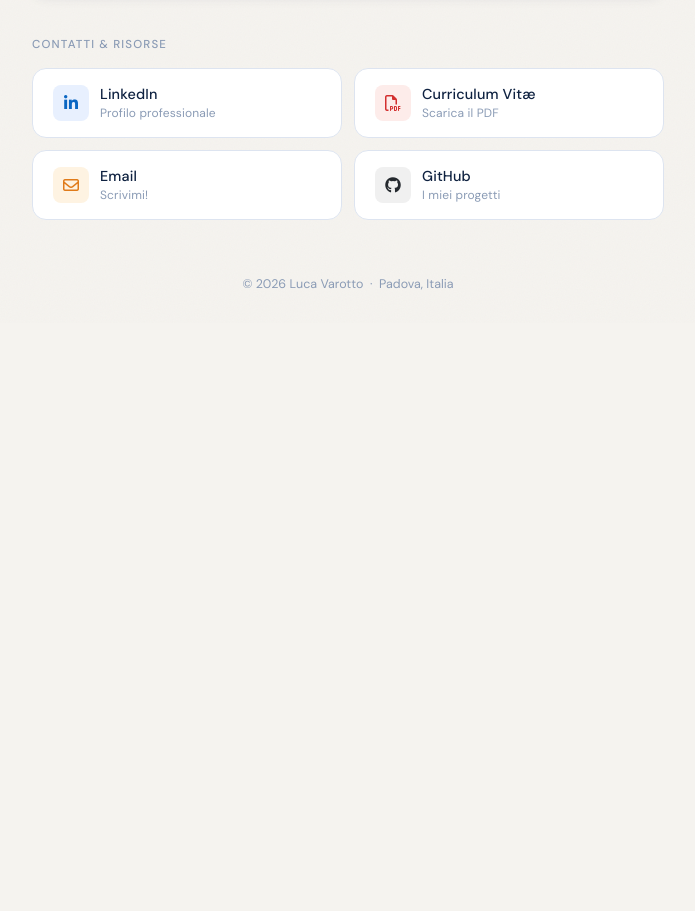
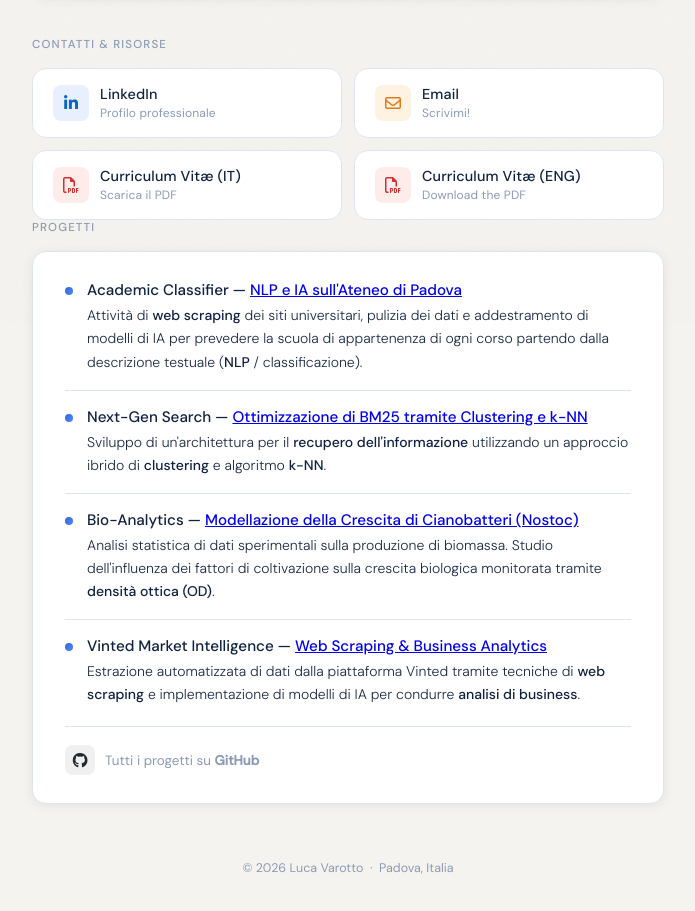
Before and after one commit to lucavarotto/lucavarotto.github.io, a plain HTML site: page index.html in a window 1280 px wide. Shown: the part 477-1388 px from the top of the page, without its empty margins (292-987 px from the left). Before the commit the page ends 849 px from the top, so only its background shows below. Drawn offline with nearby package versions, Linux system fonts and the light colour scheme.

Commit message:
new_version

```diff
--- a/index.html
+++ b/index.html
@@ -141,6 +141,127 @@
       color: var(--navy);
     }
 
+    /* ── PROJECTS SECTION ── */
+    .projects-label {
+      font-size: .72rem;
+      font-weight: 500;
+      letter-spacing: .1em;
+      text-transform: uppercase;
+      color: var(--muted);
+      margin-bottom: 16px;
+      opacity: 0;
+      animation: fadeUp .7s .32s ease forwards;
+    }
+
+    .projects-card {
+      background: var(--card-bg);
+      border: 1px solid var(--border);
+      border-radius: var(--radius);
+      padding: 28px 32px;
+      box-shadow: var(--shadow-sm);
+      margin-bottom: 40px;
+      opacity: 0;
+      animation: fadeUp .7s .36s ease forwards;
+    }
+
+    .projects-list {
+      list-style: none;
+      padding: 0;
+      margin: 0;
+    }
+
+    .projects-list li {
+      padding: 16px 0;
+      border-bottom: 1px solid var(--border);
+      display: flex;
+      gap: 14px;
+      align-items: flex-start;
+    }
+
+    .projects-list li:last-of-type {
+      border-bottom: none;
+      padding-bottom: 0;
+    }
+
+    .projects-list li:first-of-type {
+      padding-top: 0;
+    }
+
+    .project-dot {
+      width: 8px;
+      height: 8px;
+      border-radius: 50%;
+      background: linear-gradient(135deg, var(--accent), var(--accent-lt));
+      flex-shrink: 0;
+      margin-top: 7px;
+    }
+
+    .project-body {
+      flex: 1;
+    }
+
+    .project-title {
+      font-size: .95rem;
+      font-weight: 500;
+      color: var(--navy);
+      margin-bottom: 4px;
+    }
+
+    .project-title em {
+      font-style: normal;
+      color: var(--accent);
+    }
+
+    .project-desc {
+      font-size: .875rem;
+      line-height: 1.65;
+      color: var(--text);
+      font-weight: 300;
+    }
+
+    .project-desc strong {
+      font-weight: 500;
+      color: var(--navy);
+    }
+
+    /* GitHub link inside projects card */
+    .github-inline {
+      display: flex;
+      align-items: center;
+      gap: 10px;
+      margin-top: 20px;
+      padding-top: 18px;
+      border-top: 1px solid var(--border);
+      text-decoration: none;
+      color: var(--muted);
+      font-size: .84rem;
+      font-weight: 400;
+      transition: color .18s ease;
+    }
+
+    .github-inline:hover {
+      color: var(--navy);
+    }
+
+    .github-inline .github-icon {
+      width: 30px;
+      height: 30px;
+      border-radius: 8px;
+      background: #f0f0f0;
+      display: flex;
+      align-items: center;
+      justify-content: center;
+      font-size: .95rem;
+      color: #24292e;
+      flex-shrink: 0;
+      transition: background .18s ease, color .18s ease;
+    }
+
+    .github-inline:hover .github-icon {
+      background: #24292e;
+      color: #fff;
+    }
+
     /* ── CTA GRID ── */
     .cta-label {
       font-size: .72rem;
@@ -150,7 +271,7 @@
       color: var(--muted);
       margin-bottom: 16px;
       opacity: 0;
-      animation: fadeUp .7s .35s ease forwards;
+      animation: fadeUp .7s .42s ease forwards;
     }
 
     .cta-grid {
@@ -158,7 +279,7 @@
       grid-template-columns: 1fr 1fr;
       gap: 12px;
       opacity: 0;
-      animation: fadeUp .7s .4s ease forwards;
+      animation: fadeUp .7s .46s ease forwards;
     }
 
     .btn {
@@ -242,15 +363,6 @@
     .btn-email:hover { border-color: #e07b1a; }
     .btn-email:hover .icon { background: #e07b1a; color: #fff; }
 
-    /* GitHub */
-    .btn-github {
-      background: var(--white);
-      border-color: var(--border);
-    }
-    .btn-github .icon { background: #f0f0f0; color: #24292e; }
-    .btn-github:hover { border-color: #24292e; }
-    .btn-github:hover .icon { background: #24292e; color: #fff; }
-
     /* ── FOOTER ── */
     footer {
       margin-top: 56px;
@@ -258,7 +370,7 @@
       font-size: .78rem;
       color: var(--muted);
       opacity: 0;
-      animation: fadeUp .7s .55s ease forwards;
+      animation: fadeUp .7s .6s ease forwards;
     }
 
     /* ── ANIMATIONS ── */
@@ -272,7 +384,8 @@
       .cta-grid {
         grid-template-columns: 1fr;
       }
-      .bio-card {
+      .bio-card,
+      .projects-card {
         padding: 22px 20px;
       }
       .page {
@@ -291,6 +404,7 @@
 
     <div class="rule"></div>
 
+    <!-- ── BIO ── -->
     <section class="bio-card" aria-label="Biografia">
       <p class="bio-label">Chi sono</p>
       <div class="bio-text">
@@ -305,6 +419,7 @@
       </div>
     </section>
 
+    <!-- ── CONTATTI & RISORSE ── -->
     <p class="cta-label">Contatti &amp; Risorse</p>
 
     <div class="cta-grid">
@@ -320,18 +435,6 @@
         </span>
       </a>
 
-      <a class="btn btn-cv"
-         href="./assets/VarottoLucaCV.pdf"
-         download
-         aria-label="Scarica il CV di Luca Varotto"
-         target="_blank">
-        <span class="icon"><i class="fa-regular fa-file-pdf"></i></span>
-        <span class="btn-info">
-          <span class="btn-title">Curriculum Vitæ</span>
-          <span class="btn-desc">Scarica il PDF</span>
-        </span>
-      </a>
-
       <a class="btn btn-email"
          href="mailto:lc.varotto@gmail.com"
          aria-label="Invia email a Luca Varotto">
@@ -342,18 +445,95 @@
         </span>
       </a>
 
-      <a class="btn btn-github"
-         href="https://github.com/lucavarotto"
-         target="_blank" rel="noopener noreferrer"
-         aria-label="Profilo GitHub di Luca Varotto">
-        <span class="icon"><i class="fa-brands fa-github"></i></span>
+      <a class="btn btn-cv"
+         href="./assets/VarottoLuca_CV-it.pdf"
+         download
+         aria-label="Scarica il mio CV"
+         target="_blank">
+        <span class="icon"><i class="fa-regular fa-file-pdf"></i></span>
         <span class="btn-info">
-          <span class="btn-title">GitHub</span>
-          <span class="btn-desc">I miei progetti</span>
+          <span class="btn-title">Curriculum Vitæ (IT)</span>
+          <span class="btn-desc">Scarica il PDF</span>
+        </span>
+      </a>
+
+      <a class="btn btn-cv"
+         href="./assets/VarottoLuca_CV-eng.pdf"
+         download
+         aria-label="Download my CV"
+         target="_blank">
+        <span class="icon"><i class="fa-regular fa-file-pdf"></i></span>
+        <span class="btn-info">
+          <span class="btn-title">Curriculum Vitæ (ENG)</span>
+          <span class="btn-desc">Download the PDF</span>
         </span>
       </a>
 
     </div>
+
+    <!-- ── PROGETTI ── -->
+    <p class="projects-label">Progetti</p>
+
+    <section class="projects-card" aria-label="Progetti">
+      <ul class="projects-list">
+
+        <li>
+          <span class="project-dot"></span>
+          <div class="project-body">
+            <p class="project-title">Academic Classifier &mdash; <em><a href="https://github.com/lucavarotto/Text_mining_unipd_courses" target="_blank" rel="noopener noreferrer">NLP e IA sull'Ateneo di Padova</a></em></p>
+            <p class="project-desc">
+              Attività di <strong>web scraping</strong> dei siti universitari, pulizia dei dati e addestramento
+              di modelli di IA per prevedere la scuola di appartenenza di ogni corso partendo dalla descrizione
+              testuale (<strong>NLP</strong> / classificazione).
+            </p>
+          </div>
+        </li>
+
+        <li>
+          <span class="project-dot"></span>
+          <div class="project-body">
+            <p class="project-title">Next-Gen Search &mdash; <em><a href="https://github.com/lucavarotto/cluster_based_relevance_feedback" target="_blank" rel="noopener noreferrer">Ottimizzazione di BM25 tramite Clustering e k-NN</a></em></p>
+            <p class="project-desc">
+              Sviluppo di un'architettura per il <strong>recupero dell'informazione</strong> utilizzando un
+              approccio ibrido di <strong>clustering</strong> e algoritmo <strong>k-NN</strong>.
+            </p>
+          </div>
+        </li>
+
+        <li>
+          <span class="project-dot"></span>
+          <div class="project-body">
+            <p class="project-title">Bio-Analytics &mdash; <em><a href="https://github.com/lucavarotto/BiomassProduction" target="_blank" rel="noopener noreferrer">Modellazione della Crescita di Cianobatteri (Nostoc)</a></em></p>
+            <p class="project-desc">
+              Analisi statistica di dati sperimentali sulla produzione di biomassa. Studio dell'influenza dei
+              fattori di coltivazione sulla crescita biologica monitorata tramite
+              <strong>densità ottica (OD)</strong>.
+            </p>
+          </div>
+        </li>
+
+        <li>
+          <span class="project-dot"></span>
+          <div class="project-body">
+            <p class="project-title">Vinted Market Intelligence &mdash; <em><a href="https://github.com/lucavarotto/vinted-scraper-and-business-analysis" target="_blank" rel="noopener noreferrer">Web Scraping &amp; Business Analytics</a></em></p>
+            <p class="project-desc">
+              Estrazione automatizzata di dati dalla piattaforma Vinted tramite tecniche di
+              <strong>web scraping</strong> e implementazione di modelli di IA per condurre
+              <strong>analisi di business</strong>.
+            </p>
+          </div>
+        </li>
+
+      </ul>
+
+      <a class="github-inline"
+         href="https://github.com/lucavarotto"
+         target="_blank" rel="noopener noreferrer"
+         aria-label="Profilo GitHub di Luca Varotto">
+        <span class="github-icon"><i class="fa-brands fa-github"></i></span>
+        <span>Tutti i progetti su <strong>GitHub</strong></span>
+      </a>
+    </section>
 
     <footer>
       <p>© 2026 Luca Varotto &nbsp;·&nbsp; Padova, Italia</p>
```
Also changed, not shown: 4 other files.
